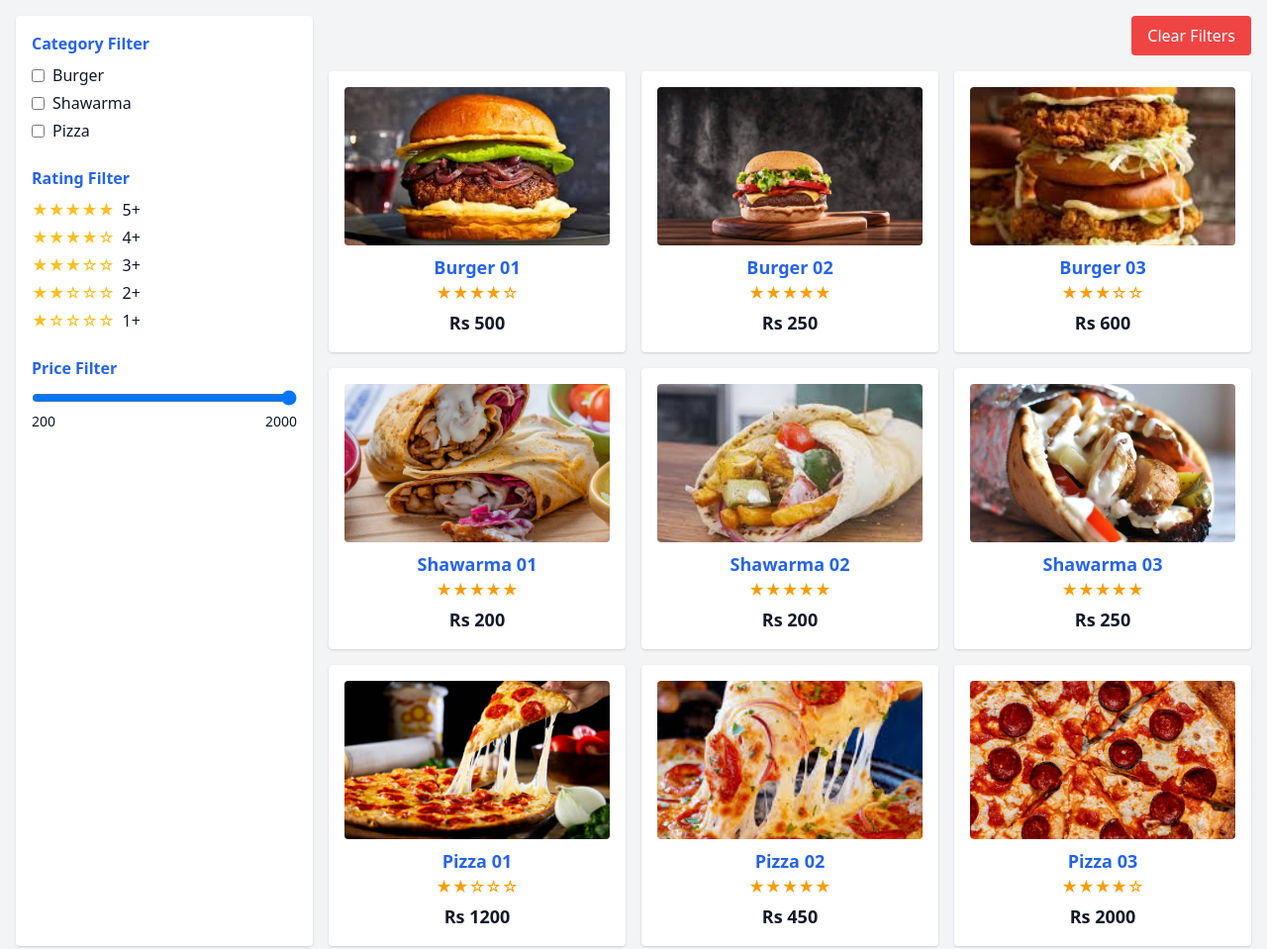
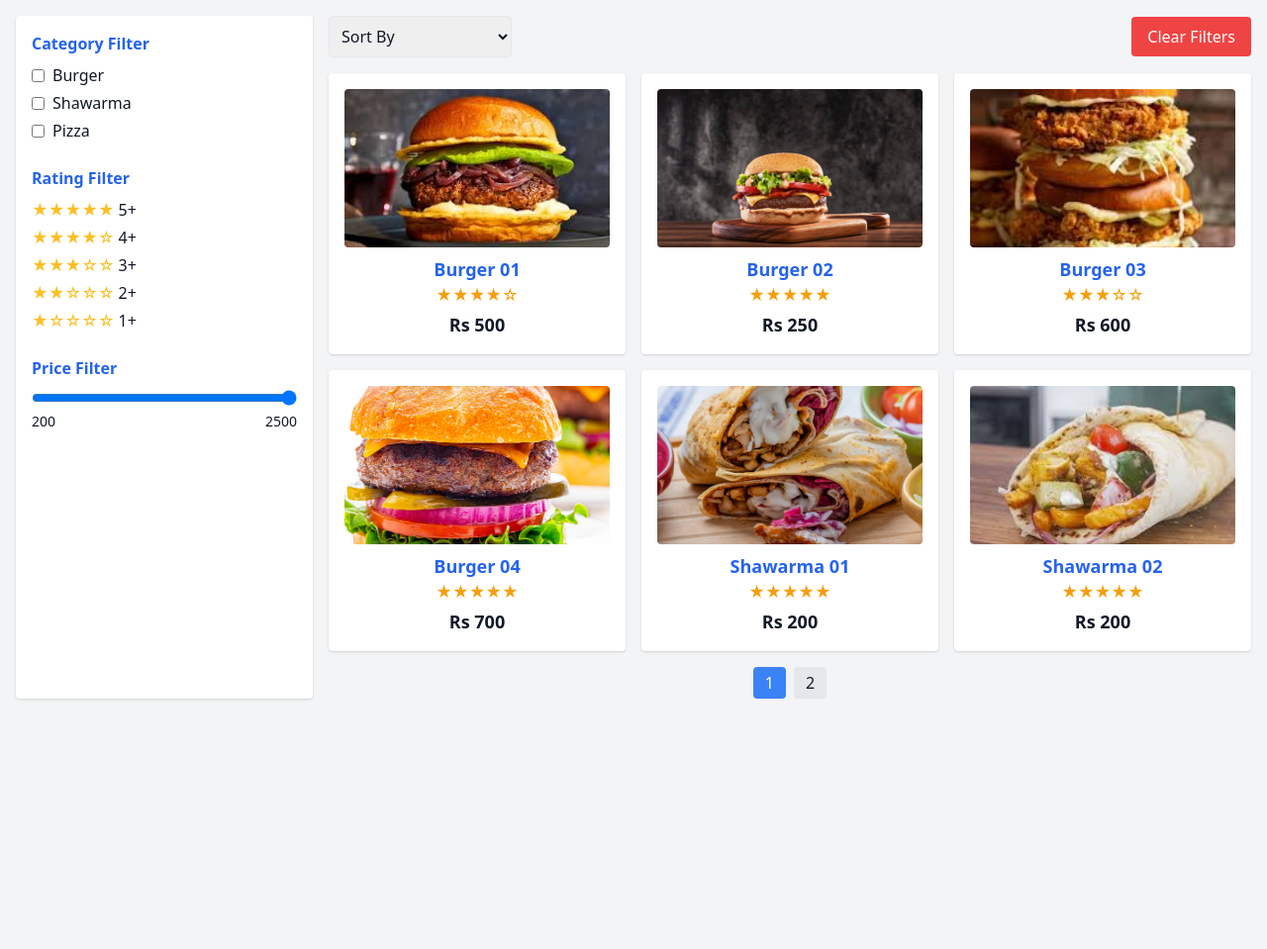
Before and after one commit to sahmerali/Assignment-11-js, a plain HTML site: page index.html in a window 1280 px wide. Shown: the whole page at 99% size. After the commit the page ends 800 px from the top, so only its background shows below. Drawn offline with nearby package versions, Linux system fonts and the light colour scheme.

Commit message:
assignment 11-2

```diff
--- a/app.js
+++ b/app.js
@@ -1,17 +1,20 @@
 const products = [
-  { id: 1, title: "Burger 01", category: "Burger", price: 500, rating: 4, description: "Delicious burger", image: "./images/burger 01.jpg"},
-  { id: 2, title: "Burger 02", category: "Burger", price: 250, rating: 5, description: "Delicious burger", image: "./images/burger 02.jpg" },
-  { id: 3, title: "Burger 03", category: "Burger", price: 600, rating: 3, description: "Delicious burger", image: "./images/burger 03.jpg" },
-  { id: 5, title: "Shawarma 01", category: "Shawarma", price: 200, rating: 5, description: "Tasty shawarma", image: "./images/shawarma 01.jpg" },
-  { id: 6, title: "Shawarma 02", category: "Shawarma", price: 200, rating: 5, description: "Tasty shawarma", image: "./images/Shawarma 02.jpg" },
-  { id: 7, title: "Shawarma 03", category: "Shawarma", price: 250, rating: 5, description: "Tasty shawarma", image: "./images/shawarma 03.jpg" },
-  { id: 9, title: "Pizza 01", category: "Pizza", price: 1200, rating: 2, description: "Cheesy pizza", image: "./images/Pizza 01.jpg" },
-  { id: 10, title: "Pizza 02", category: "Pizza", price: 450, rating: 5, description: "Cheesy pizza", image: "./images/Pizza 02.jpg" },
-  { id: 11, title: "Pizza 03", category: "Pizza", price: 2000, rating: 4, description: "Cheesy pizza", image: "./images/Pizza 03.jpg" },
+  { id: 1, title: "Burger 01", category: "Burger", price: 500, rating: 4, image: "./images/burger 01.jpg"},
+  { id: 2, title: "Burger 02", category: "Burger", price: 250, rating: 5, image: "./images/burger 02.jpg" },
+  { id: 3, title: "Burger 03", category: "Burger", price: 600, rating: 3, image: "./images/burger 03.jpg" },
+  { id: 4, title: "Burger 04", category: "Burger", price: 700, rating: 5, image: "./images/burger 04.jpg" },
+  { id: 5, title: "Shawarma 01", category: "Shawarma", price: 200, rating: 5, image: "./images/shawarma 01.jpg" },
+  { id: 6, title: "Shawarma 02", category: "Shawarma", price: 200, rating: 5, image: "./images/Shawarma 02.jpg" },
+  { id: 7, title: "Shawarma 03", category: "Shawarma", price: 250, rating: 5, image: "./images/shawarma 03.jpg" },
+  { id: 8, title: "Shawarma 04", category: "Shawarma", price: 250, rating: 5, image: "./images/shawarma 04.jpg" },
+  { id: 9, title: "Pizza 01", category: "Pizza", price: 1200, rating: 2, image: "./images/Pizza 01.jpg" },
+  { id: 10, title: "Pizza 02", category: "Pizza", price: 450, rating: 5, image: "./images/Pizza 02.jpg" },
+  { id: 11, title: "Pizza 03", category: "Pizza", price: 2000, rating: 4, image: "./images/Pizza 03.jpg" },
+  { id: 12, title: "Pizza 04", category: "Pizza", price: 2500, rating: 5, image: "./images/Pizza 04.jpg" },
 ];
 
+// DOM elements
 const categories = [...new Set(products.map(p => p.category))];
-
 const categoryFilter = document.getElementById("categoryFilter");
 const ratingFilter = document.getElementById("ratingFilter");
 const priceRange = document.getElementById("priceRange");
@@ -19,9 +22,14 @@ const minPriceText = document.getElementById("minPrice");
 const maxPriceText = document.getElementById("maxPrice");
 const productList = document.getElementById("productList");
 const clearFiltersTop = document.getElementById("clearFiltersTop");
+const sortSelect = document.getElementById("sortSelect");
+const paginationEl = document.getElementById("pagination");
 
 let selectedCategory = [];
 let selectedRating = null;
+let currentSort = "";
+let currentPage = 1;
+const itemsPerPage = 6;
 
 function initFilters() {
   categories.forEach(cat => {
@@ -34,7 +42,7 @@ function initFilters() {
   for (let i = 5; i >= 1; i--) {
     const div = document.createElement("div");
     div.classList.add("cursor-pointer", "flex", "items-center", "gap-1");
-    div.innerHTML = `<span data-rating="${i}" class="rating-star text-yellow-400">${"★".repeat(i)}${"☆".repeat(5 - i)}</span><span class="ml-1">${i}+</span>`;
+    div.innerHTML = `<span data-rating="${i}" class="rating-star text-yellow-400">${"★".repeat(i)}${"☆".repeat(5 - i)}</span><span>${i}+</span>`;
     ratingFilter.appendChild(div);
   }
 
@@ -59,12 +67,21 @@ function getFilteredProducts() {
     data = data.filter(p => p.rating >= selectedRating);
   }
   data = data.filter(p => p.price <= parseInt(priceRange.value, 10));
+
+  if (currentSort === "priceAsc") data.sort((a, b) => a.price - b.price);
+  if (currentSort === "priceDesc") data.sort((a, b) => b.price - a.price);
+  if (currentSort === "ratingAsc") data.sort((a, b) => a.rating - b.rating);
+  if (currentSort === "ratingDesc") data.sort((a, b) => b.rating - a.rating);
+
   return data;
 }
 
 function renderProducts() {
   const data = getFilteredProducts();
-  productList.innerHTML = data.map(p => `
+  const start = (currentPage - 1) * itemsPerPage;
+  const paginatedData = data.slice(start, start + itemsPerPage);
+
+  productList.innerHTML = paginatedData.map(p => `
     <div class="bg-white p-4 rounded shadow text-center">
       <img src="${p.image}" alt="${p.title}" class="w-full h-40 object-cover mb-2 rounded"/>
       <h3 class="font-bold text-lg text-blue-600">${p.title}</h3>
@@ -72,6 +89,24 @@ function renderProducts() {
       <p class="text-lg mt-1 font-semibold">Rs ${p.price}</p>
     </div>
   `).join("");
+
+  renderPagination(data.length);
+}
+
+function renderPagination(totalItems) {
+  const totalPages = Math.ceil(totalItems / itemsPerPage);
+  paginationEl.innerHTML = "";
+
+  for (let i = 1; i <= totalPages; i++) {
+    const btn = document.createElement("button");
+    btn.textContent = i;
+    btn.className = `px-3 py-1 rounded ${i === currentPage ? "bg-blue-500 text-white" : "bg-gray-200"}`;
+    btn.addEventListener("click", () => {
+      currentPage = i;
+      renderProducts();
+    });
+    paginationEl.appendChild(btn);
+  }
 }
 
 function clearAllFilters() {
@@ -81,12 +116,16 @@ function clearAllFilters() {
   selectedRating = null;
   priceRange.value = priceRange.max;
   maxPriceText.textContent = priceRange.max;
+  currentSort = "";
+  sortSelect.value = "";
+  currentPage = 1;
   renderProducts();
 }
 
 function addEventListeners() {
   categoryFilter.addEventListener("change", () => {
     selectedCategory = Array.from(categoryFilter.querySelectorAll("input:checked")).map(i => i.value);
+    currentPage = 1;
     renderProducts();
   });
 
@@ -96,11 +135,19 @@ function addEventListeners() {
     ratingFilter.querySelectorAll(".rating-star").forEach(star => star.classList.remove("text-red-500"));
     el.classList.add("text-red-500");
     selectedRating = parseInt(el.dataset.rating, 10);
+    currentPage = 1;
     renderProducts();
   });
 
   priceRange.addEventListener("input", () => {
     maxPriceText.textContent = priceRange.value;
+    currentPage = 1;
+    renderProducts();
+  });
+
+  sortSelect.addEventListener("change", () => {
+    currentSort = sortSelect.value;
+    currentPage = 1;
     renderProducts();
   });
 
--- a/index.html
+++ b/index.html
@@ -37,11 +37,25 @@
 
       <!-- Products -->
       <div class="md:col-span-3 space-y-4">
-        <div class="flex justify-end">
+
+        <!-- Top Controls -->
+        <div class="flex flex-wrap justify-between gap-2 items-center">
+          <div>
+            <select id="sortSelect" class="border p-2 rounded">
+              <option value="">Sort By</option>
+              <option value="priceAsc">Price: Low to High</option>
+              <option value="priceDesc">Price: High to Low</option>
+              <option value="ratingAsc">Rating: Low to High</option>
+              <option value="ratingDesc">Rating: High to Low</option>
+            </select>
+          </div>
           <button id="clearFiltersTop" class="bg-red-500 hover:bg-red-600 text-white px-4 py-2 rounded">Clear Filters</button>
         </div>
 
         <div id="productList" class="grid grid-cols-1 sm:grid-cols-2 lg:grid-cols-3 gap-4"></div>
+
+        <!-- Pagination -->
+        <div id="pagination" class="flex justify-center gap-2 mt-4"></div>
       </div>
 
     </div>
```
Also changed, not shown: images/Pizza 04.jpg (added), images/Shawarma 04.jpg (added), images/burger 04.jpg (added).
